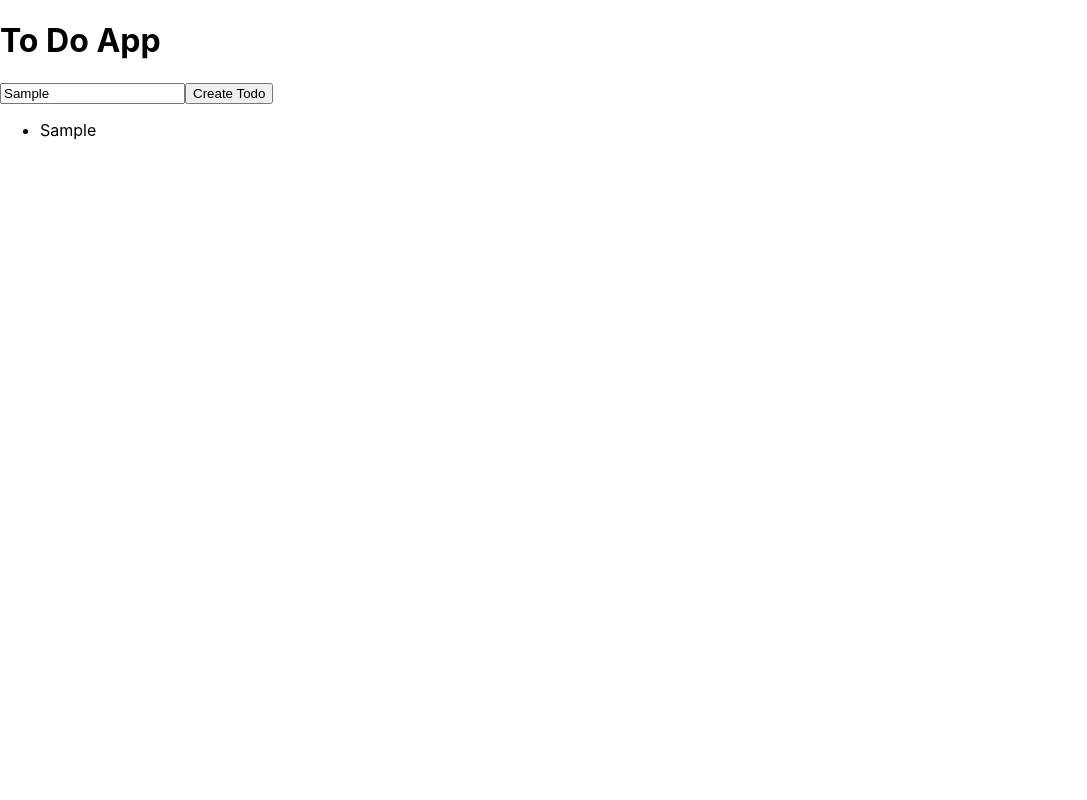
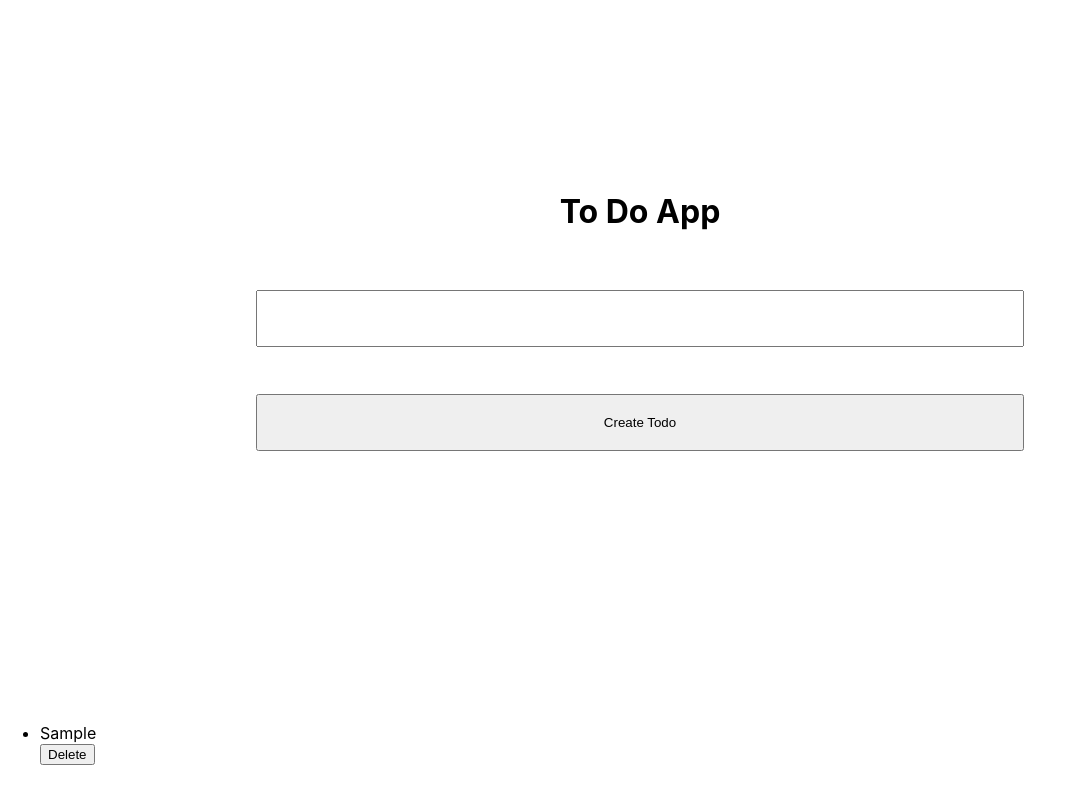
Before and after one commit to suvinaysawant/React-Application, a React (Create React App) app in the folder my-app/: page / in a window 1280 px wide. Both pictures are taken after typing "Sample" into the empty fields and a click on the button "Create Todo". Shown: the whole page, without its empty margins (0-1087 px from the left). Built offline with nearby package versions, Linux system fonts and the light colour scheme.

Commit message:
To Do App

```diff
--- a/my-app/src/App.css
+++ b/my-app/src/App.css
@@ -36,3 +36,33 @@
     transform: rotate(360deg);
   }
 }
+
+.container{
+  display: flex;
+  flex-direction: column;
+
+}
+
+h1 {
+  text-align: center;
+  font-size: 2525;
+  margin-top: 15%;
+}
+
+.textbox{
+ padding: 0.5cm;
+  margin: 20%;
+  margin-top: 1cm;
+  margin-bottom: 0.5cm;
+}
+.button{
+
+  padding: 0.5cm;
+  margin: 20%;
+  margin-top: 0.75cm;
+}
+.box{
+
+  border: #282c34;
+  border-radius:;
+}
--- a/my-app/src/App.js
+++ b/my-app/src/App.js
@@ -1,31 +1,56 @@
 import logo from './logo.svg';
 import './App.css';
 import { useState,useEffect } from 'react';
+
+let globalID = 0;
+
 function App() {
 
   const [task, setTask] = useState("")
   const [todos, setTodos] = useState([])
 
   function createTodo(){
-    setTodos(oldTodos =>{
-      return [...oldTodos,task]
+    setTodos(oldTodos => {
+      setTask('')
+      return [...oldTodos, {todo: task, id: globalID++ }]
     })
   }
 
+  function tryToCheckForEnterKey(e) {
+
+    if(e.keyCode === 13){
+      createTodo()
+    }
+  }
+
+  function deleteItem(itemID) {
+      setTodos(oldTodos => oldTodos.filter(item => item.id !== itemID))
+
+  }
+
   return (
-    <div>
+    <div className="container">
       <h1>To Do App</h1>
-      <input type="text" value={task} onChange={event =>{
-        setTask(event.target.value)
+      <input
+      className='textbox'
+          onKeyDown={tryToCheckForEnterKey}
+          type="text"
+         value={task}
+         onChange={event =>{
+         setTask(event.target.value)
       }}
       />
-      <button onClick={createTodo}>Create Todo</button>
-
+      <button onClick={createTodo} className='button'>Create Todo</button>
+      <div className='box'>
       <ul>
-        {todos.map(todo => {
-        return <li>{todo}</li>
-         } )}
+        {todos.map((item, index) => {
+        return <div key={item.id}>
+        <li>{item.todo}</li>
+        <button onClick= {() => deleteItem(item.id)}> Delete</button>
+        </div>
+         }) }
       </ul>
+      </div>
     </div>
   );
 }
```
